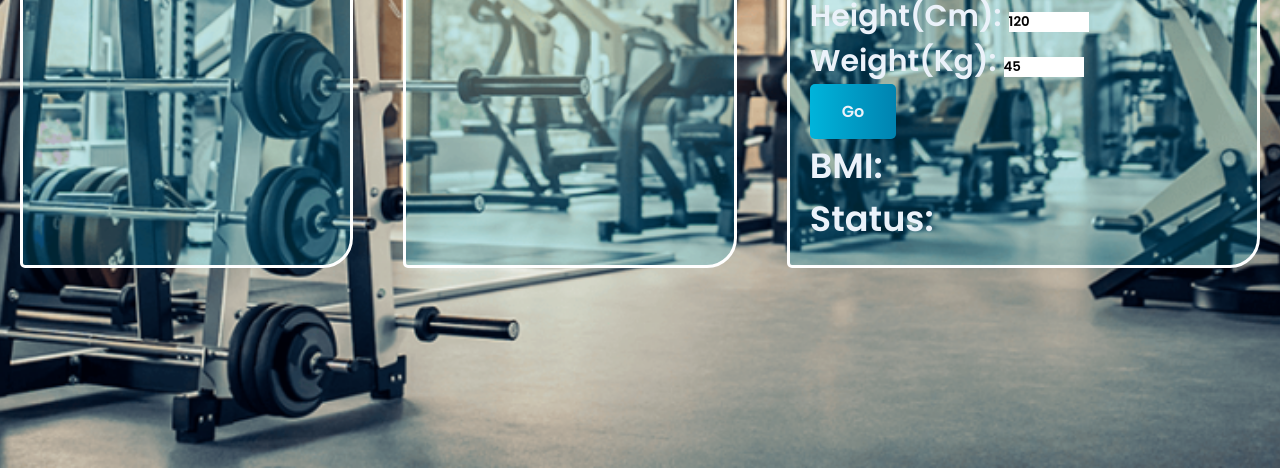
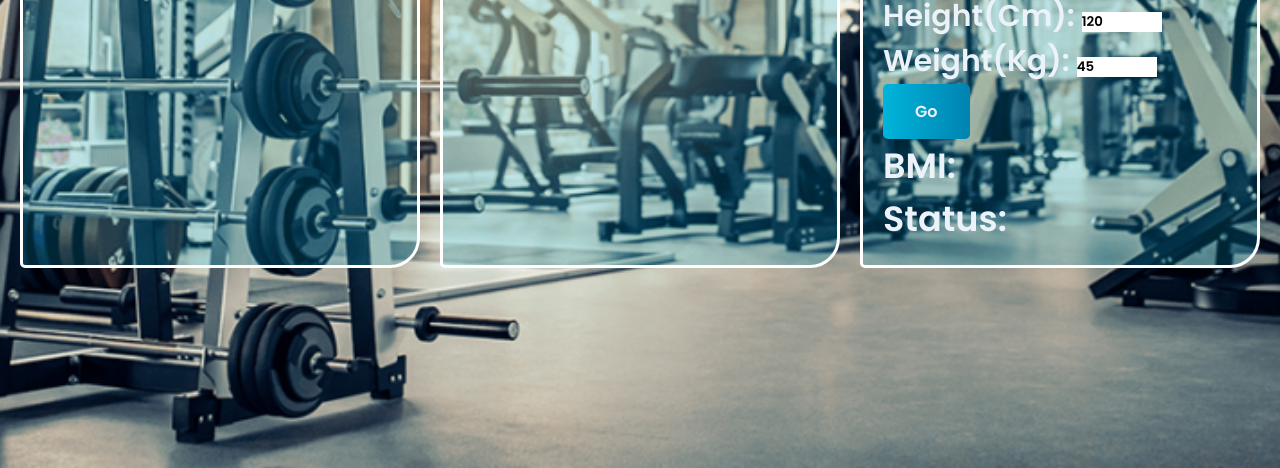
Before and after one commit to LordNinth/FitForge, a plain HTML site: page index.html in a window 1280 px wide. Shown: the part 875-1343 px from the top of the page. Drawn offline with Linux system fonts and the light colour scheme.

Commit message:
Kourtney Changes

```diff
--- a/assets/css/styles.css
+++ b/assets/css/styles.css
@@ -74,9 +74,8 @@ header {
 #section-one {
   padding: 200px 20px;
 }
-.exercise1,
-.exercise2,
-.exercise3 #exercise-container {
+
+#exercise-container {
   display: grid;
   grid-template-areas:
     "excercise-one"
@@ -138,7 +137,8 @@ main {
   #exercise-container {
     display: grid;
     grid-template-areas: "excercise-one excercise-two excercise-three";
-    gap: 50px;
+    grid-template-columns: 1fr 1fr 1fr;
+    gap: 20px;
   }
 }
 /* I try to do a buuton for heath calculator */
```
